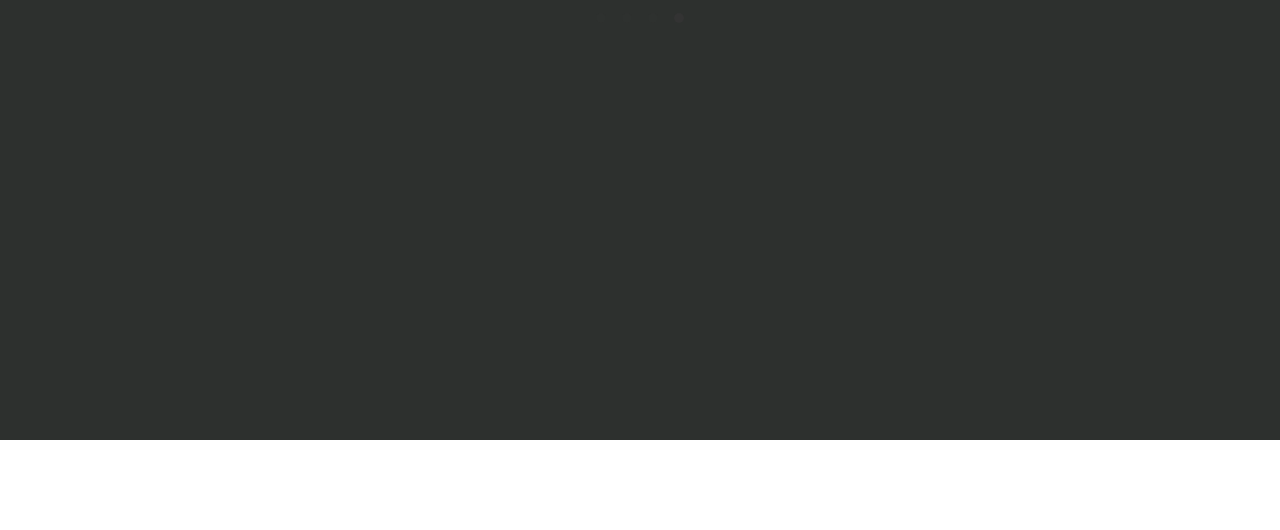
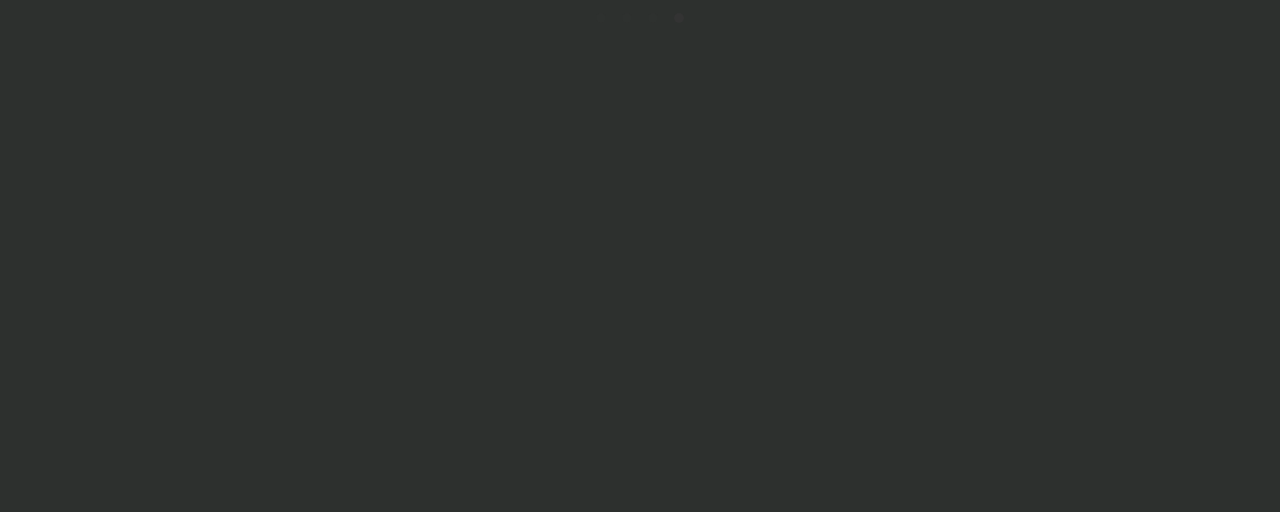
Before and after one commit to ambika-sheistechie/flickity, a plain HTML site: page index.html in a window 1280 px wide. Shown: the part 270-800 px from the top of the page. Drawn offline with nearby package versions, Linux system fonts and the light colour scheme.

Commit message:
Update index.html

```diff
--- a/index.html
+++ b/index.html
@@ -34,7 +34,7 @@
 
         .wave-animation{
             position: absolute;
-            height: 70vh;
+            height: 79vh;
             width: 100%;
             background: #542B1E;
             overflow: hidden;
```
